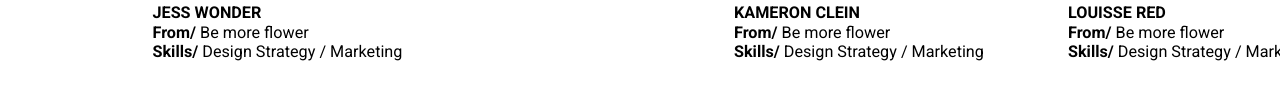
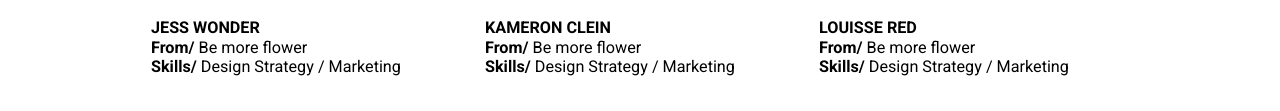
Before and after one commit to vodarum/otus-css-muradov, a plain HTML site: page index.html in a window 1280 px wide. Shown: the part 2369-2480 px from the top of the page. Drawn offline with Linux system fonts and the light colour scheme.

Commit message:
Добавил стили анимации

```diff
--- a/assets/css/style.css
+++ b/assets/css/style.css
@@ -33,8 +33,6 @@ main {
         display: block;
         clear: both;
     }
-
-
     /* main::before {
     content: url(../img/maket-202249-38d1e4.jpg);
     position: absolute;
@@ -45,8 +43,6 @@ main {
     opacity: .5;
     opacity: 0;
 } */
-
-
     /* Menu */
 
     @media (min-width: 768px) {
@@ -82,8 +78,6 @@ main {
             top: 8px;
         }
     }
-
-
     /* Nav */
 
     .nav {
@@ -143,8 +137,6 @@ main {
             display: none;
         }
     }
-
-
     /* Section Screen */
 
     .section-screen {
@@ -164,8 +156,6 @@ main {
             height: 100vh;
         }
     }
-
-
     /* Hero */
 
     .hero-title-wrapper {
@@ -242,8 +232,6 @@ main {
             max-width: 1065px;
         }
     }
-
-
     /* Biography */
 
     .biography {
@@ -454,8 +442,6 @@ main {
             margin-top: 32%;
         }
     }
-
-
     /* Designers */
 
     .designers {
@@ -474,7 +460,7 @@ main {
         display: flex;
         align-items: baseline;
         gap: 1.125em;
-    overflow-x: auto;
+        overflow-x: scroll;
     }
 
     .designers-item>img {
@@ -518,33 +504,40 @@ main {
             text-align: unset;
         }
         .designers-flex-container {
+            margin-top: 7em;
             padding: 0;
             gap: 1.33334em;
         }
+        .designers-item {
+            transition: all .7s;
+        }
         .designers-item>img {
             width: 17.22223em;
+            transition: all .7s;
         }
-    .designers-item_active {
+        .designers-item>.designers-item-title,
+        .designers-item>.designers-item-text {
+            transition: all 1.1s ease-out;
+        }
+        .designers-item:hover {
             margin: 0 5.55556em;
         }
-    .designers-item:first-child.designers-item_active {
-        margin: 0 5.55556em 0 0;
-    }
-    .designers-item:last-child.designers-item_active {
-        margin: 0 0 0 5.55556em;
-    }
-    .designers-item_active>img {
+        .designers-item:hover>img {
             width: 33.88889em;
             height: 29.88889em;
         }
-    .designers-item_active>.designers-item-title,
-    .designers-item_active>.designers-item-text {
+        .designers-item:first-child:hover {
+            margin: 0 5.55556em;
+        }
+        .designers-item:last-child:hover {
+            margin: 0 0 0 5.55556em;
+        }
+        .designers-item:hover>.designers-item-title,
+        .designers-item:hover>.designers-item-text {
             margin-left: 50%;
             transform: translateX(-50%);
         }
     }
-
-
     /*  Testimonials */
 
     .testimonials {
@@ -753,8 +746,6 @@ main {
             }
         }
     }
-
-
     /* Strong Points */
 
     .strong-points {
--- a/index.html
+++ b/index.html
@@ -86,7 +86,7 @@
             <h2 class="designers-title">Designers</h2>
 
             <div class="designers-flex-container">
-                <article class="designers-item designers-item_active">
+                <article class="designers-item">
                     <img class="designers-item-img" src="assets/img/6f5d7962945b3d3a3ee2f03d1819ce12.jpg" alt="Jess Wonder">
 
                     <h3 class="designers-item-title">
```
Lines whose indentation alone changed are shown as unchanged.
